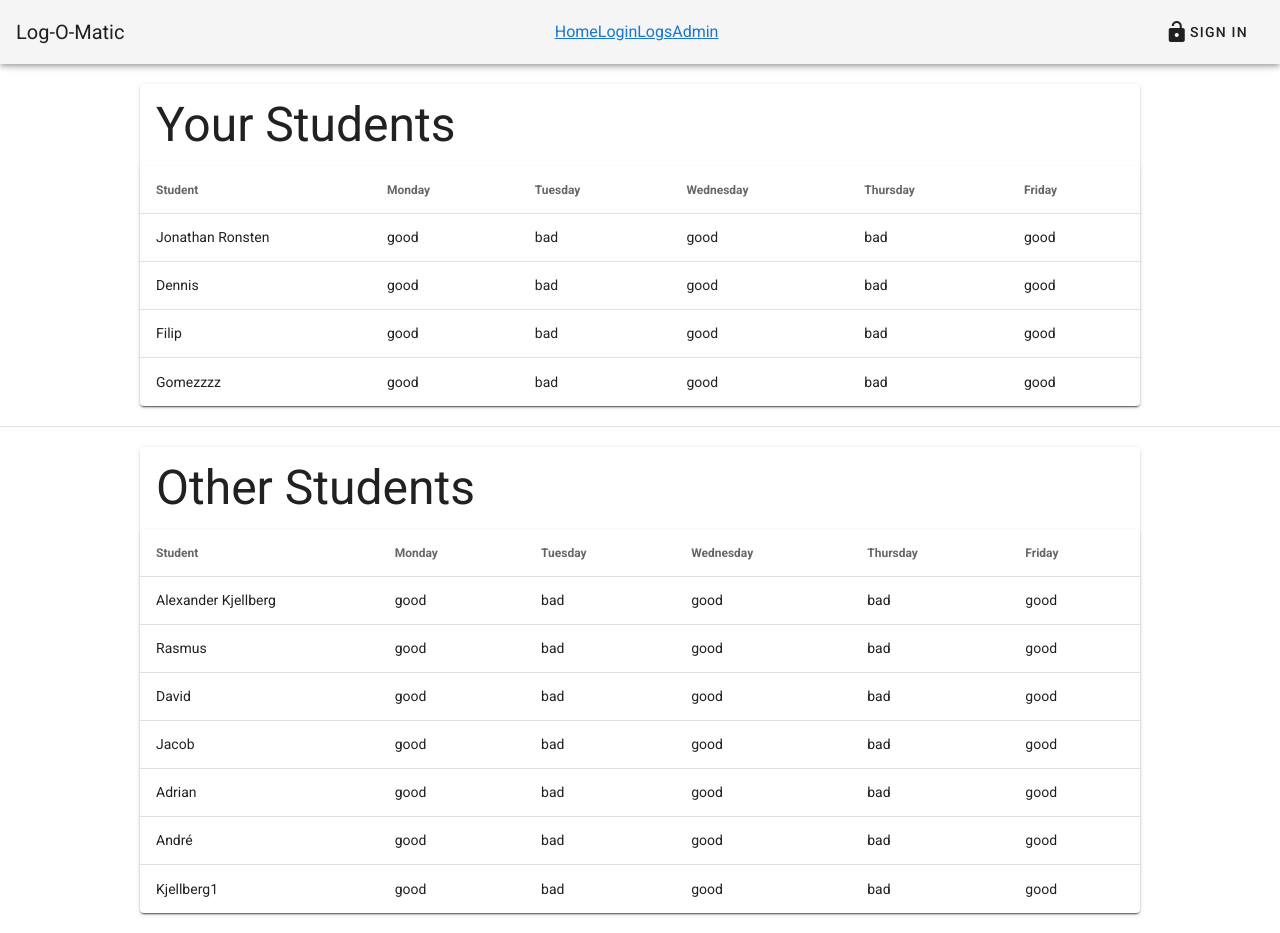
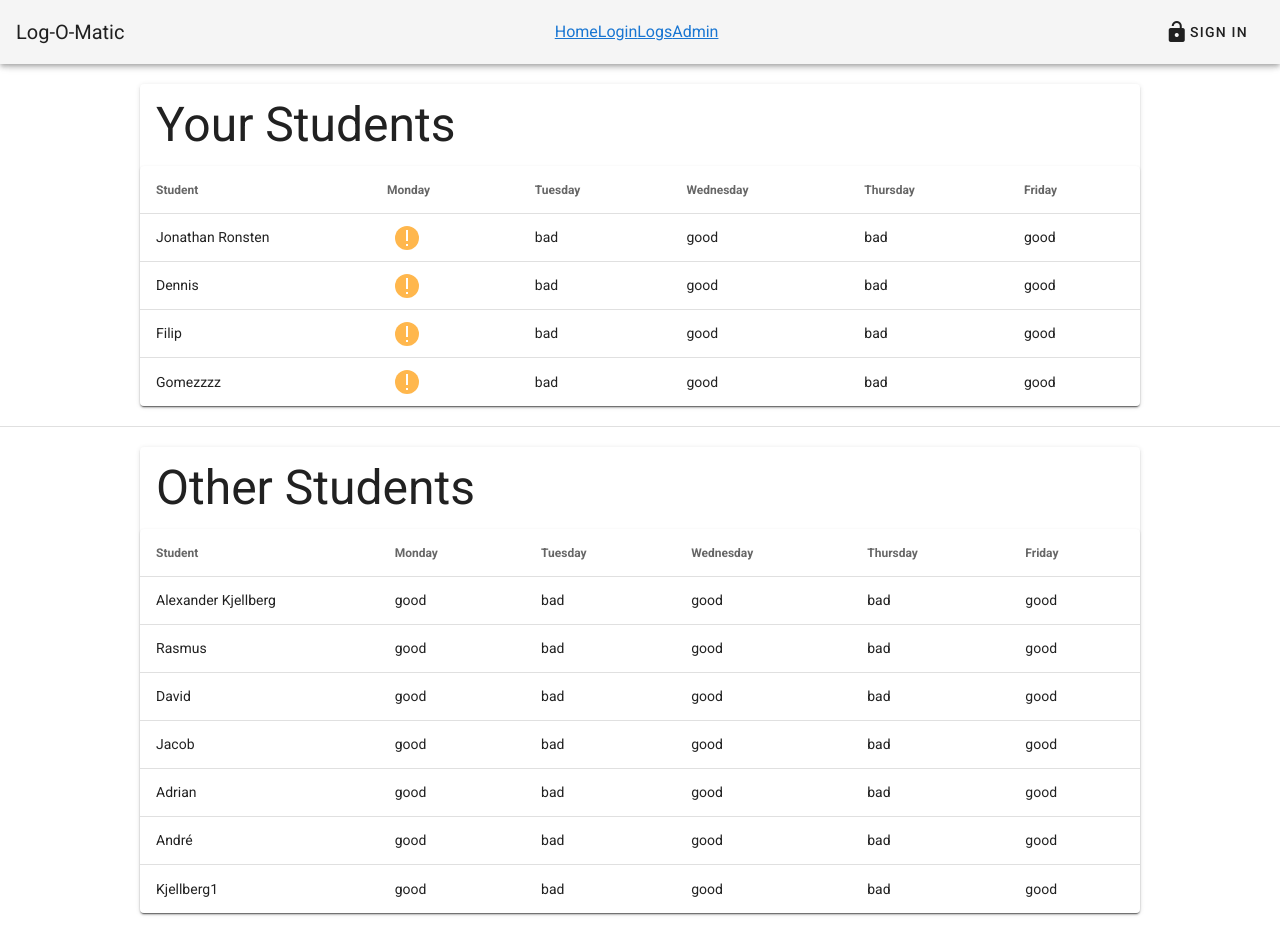
Before and after one commit to itggot-TE4/Space-Dolphins, a Vue app in the folder log-o-matic/: page /logs in a window 1280 px wide. Built offline with nearby package versions, Linux system fonts and the light colour scheme.

Commit message:
Testing icons

```diff
--- a/log-o-matic/public/index.html
+++ b/log-o-matic/public/index.html
@@ -16,4 +16,5 @@
     <div id="app"></div>
     <!-- built files will be auto injected -->
   </body>
+  <script src="https://code.iconify.design/1/1.0.7/iconify.min.js"></script>
 </html>
--- a/log-o-matic/src/views/showLogs.vue
+++ b/log-o-matic/src/views/showLogs.vue
@@ -8,7 +8,16 @@
         :items="yourStudentsData"
         hide-default-footer
         class="elevation-1"
-      ></v-data-table>
+      >
+        <template v-slot:[`item.monday`]="{}">
+          <v-row>
+            <v-icon
+              class="mx-auto ml-5 white--text orange lighten-2 rounded-circle"
+              >mdi-exclamation</v-icon
+            >
+          </v-row>
+        </template>
+      </v-data-table>
     </v-card>
     <v-divider></v-divider>
     <v-card width="1000px" class="mx-auto my-5">
```
